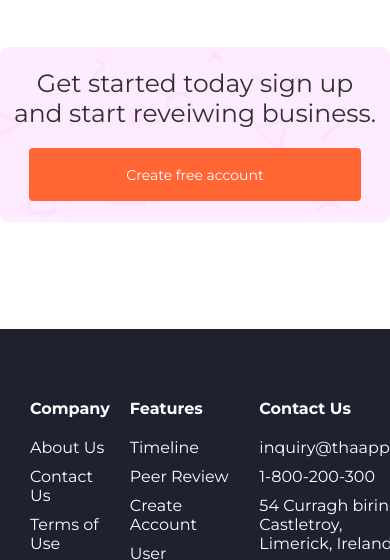
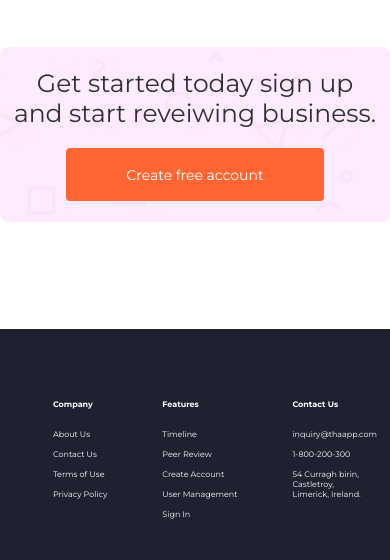
Before and after one commit to Dannyz001/BlabEmo, a plain HTML site: page index.html in a window 390 px wide. Shown: the part 4105-4665 px from the top of the page. Drawn offline with Linux system fonts and the light colour scheme.

Commit message:
Add files via upload

```diff
--- a/query.css
+++ b/query.css
@@ -408,11 +408,12 @@
         width: 100%;
 
         padding: 20px 10px;
+    }
 
 
     .createAcct {
 
-        width: 90%;
+        width: 70%;
         text-align: center;
 
 
@@ -426,7 +427,7 @@
 
 
     .foot-section-container{
-       margin-inline: 20px;
+       padding-inline: 10px;
         gap: 9px;
          font-size: 8px;
     }
```
